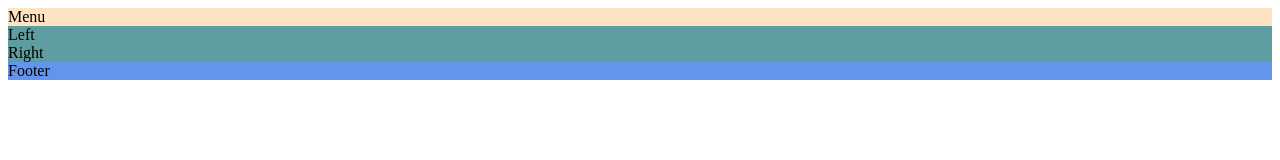
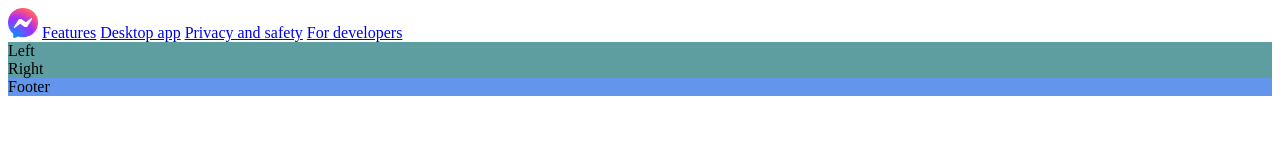
Before and after one commit to Thint-Myat/CSS-test, a plain HTML site: page build_messenger_website/index.html in a window 1280 px wide. Drawn offline with Linux system fonts and the light colour scheme.

Commit message:
testing CSS (build messenger website - 2)

```diff
--- a/build_messenger_website/index.html
+++ b/build_messenger_website/index.html
@@ -8,7 +8,13 @@
     <title>Build Messenger Website</title>
 </head>
 <body>
-    <div class="menu">Menu</div>
+    <div class="menu">
+        <img src="img/img1.png" class="logo">
+        <a href="https://www.messenger.com/features">Features</a>
+        <a href="https://www.messenger.com/desktop">Desktop app</a>
+        <a href="https://www.messenger.com/privacy">Privacy and safety</a>
+        <a href="https://developers.facebook.com/products/messenger/">For developers</a>
+    </div>
     <div class="container">
         <div>Left</div>
         <div>Right</div>
--- a/build_messenger_website/style.css
+++ b/build_messenger_website/style.css
@@ -1,5 +1,8 @@
-.menu {
-    background-color: bisque;
+.menu {}
+
+.logo {
+    width: 30px;
+    height: 30px;
 }
 
 .container {
```
Also changed, not shown: build_messenger_website/img/img1.png (added).
